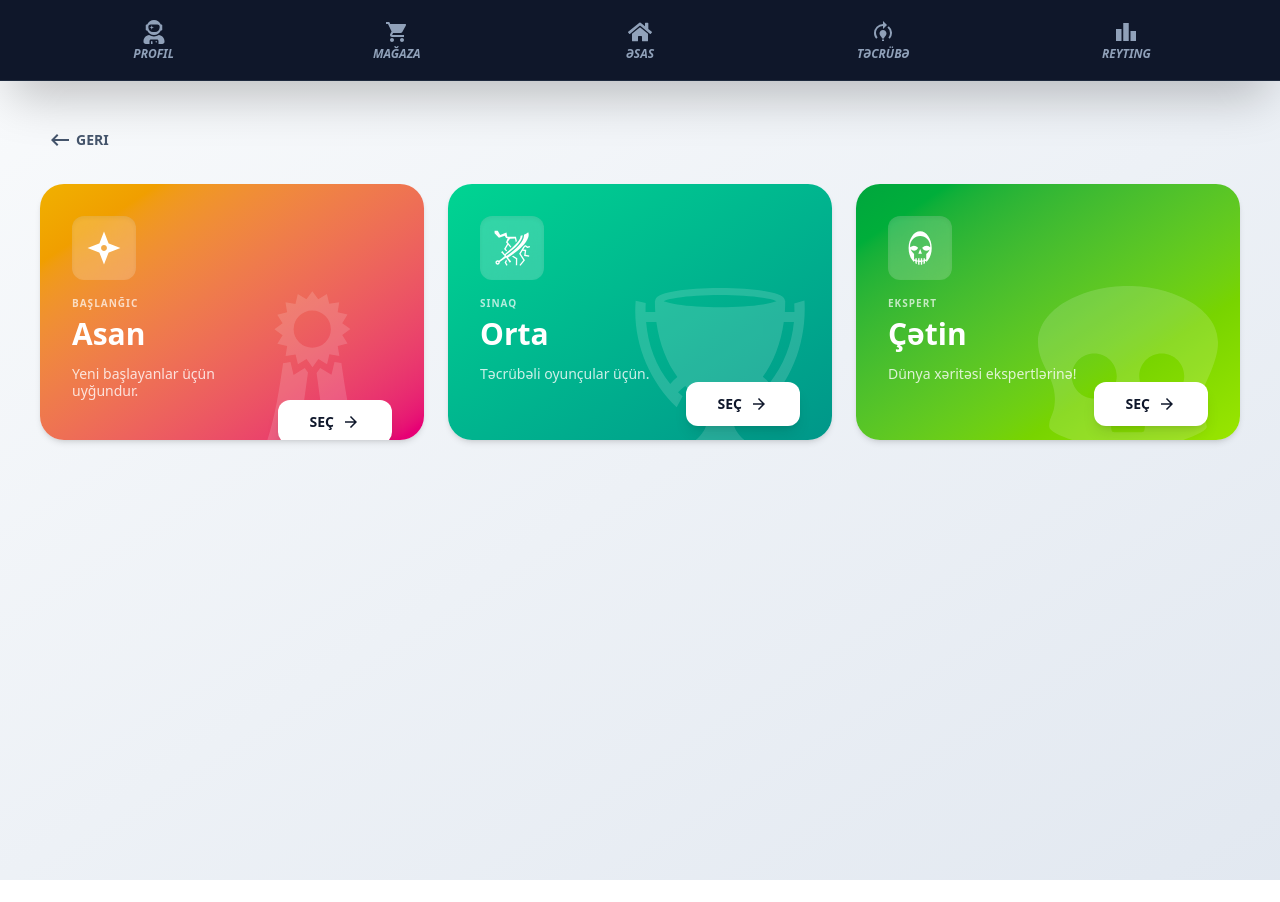
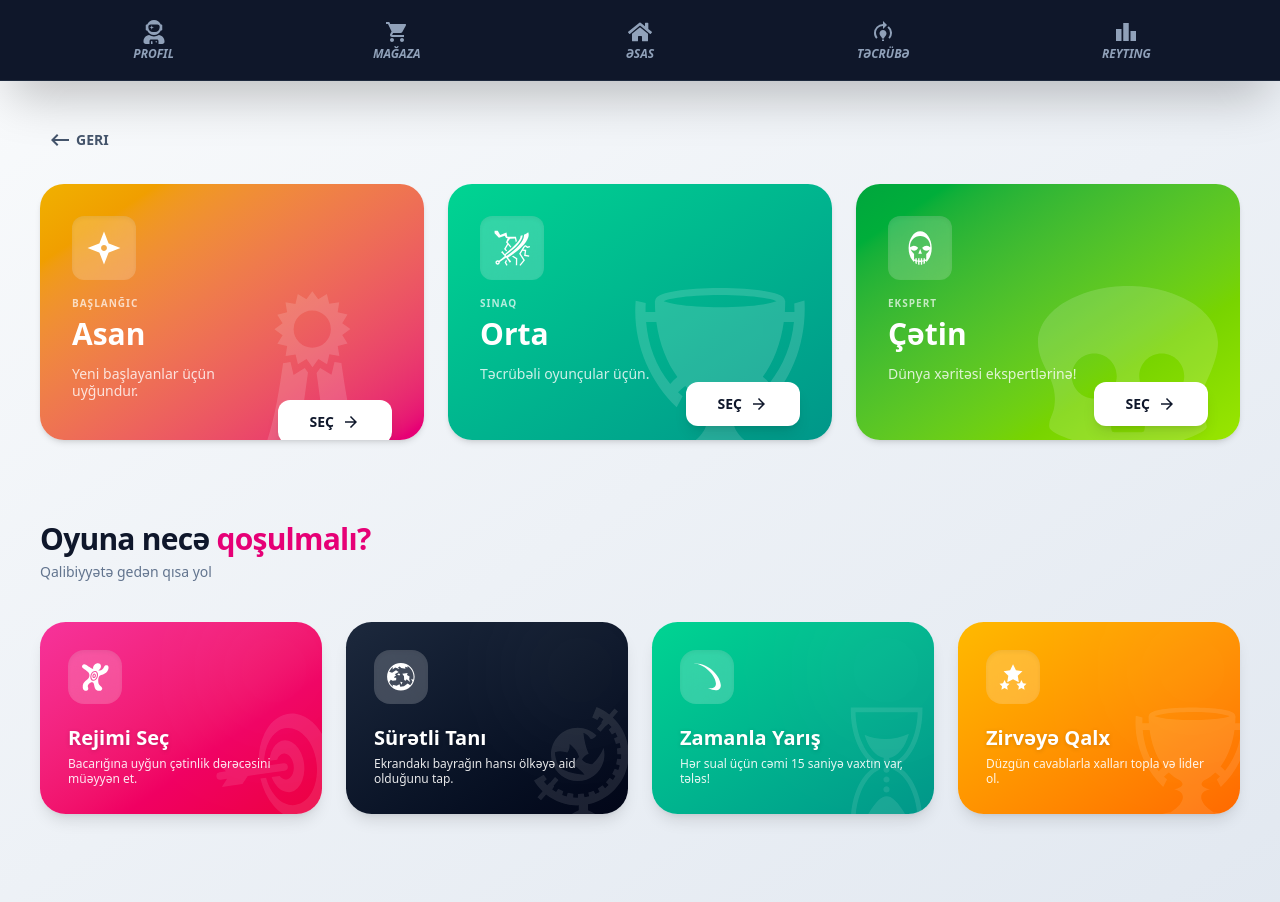
Before and after one commit to DashginAsgarli/Flag-Quiz-App, a React (Vite) app: page /games/flag in a window 1280 px wide. Before the commit the page ends 880 px from the top, so only its background shows below. Built offline with nearby package versions, Linux system fonts and the light colour scheme; no server answers.

Commit message:
new section creat

```diff
--- a/src/page-component/Games/ContinentGame.jsx
+++ b/src/page-component/Games/ContinentGame.jsx
@@ -1,5 +1,6 @@
 import React from 'react'
 import { NavLink } from 'react-router-dom';
+import GameRul from './GameRul'
 import { MdArrowForward, MdKeyboardBackspace } from "react-icons/md";
 import { GiSandsOfTime, GiCampfire, GiDrippingSword, GiShieldEchoes, GiPortal, GiMagickTrick } from "react-icons/gi";
 function ContinentGame() {
@@ -83,6 +84,7 @@ function ContinentGame() {
               </div>
             ))}
           </div>
+          <GameRul/>
         </div>
       </section>
     </>
--- a/src/page-component/Games/CurrencyGame.jsx
+++ b/src/page-component/Games/CurrencyGame.jsx
@@ -1,5 +1,6 @@
 import React from 'react'
 import { NavLink } from 'react-router-dom';
+import GameRul from './GameRul'
 import { MdArrowForward, MdKeyboardBackspace } from "react-icons/md";
 import { GiBabyFace, GiLevelEndFlag, GiTargetDummy, GiTrophyCup, GiAbstract013, GiCrossedSwords } from "react-icons/gi";
 function CurrencyGame() {
@@ -84,6 +85,7 @@ function CurrencyGame() {
                             </div>
                         ))}
                     </div>
+                    <GameRul />
                 </div>
             </section>
         </>
--- a/src/page-component/Games/FlagGame.jsx
+++ b/src/page-component/Games/FlagGame.jsx
@@ -2,7 +2,7 @@ import React from 'react'
 import { NavLink } from 'react-router-dom';
 import { GiStarShuriken, GiLightningSaber, GiSkullMask, GiRibbonMedal, GiTrophy, GiDeathSkull } from "react-icons/gi";
 import { MdArrowForward, MdKeyboardBackspace } from "react-icons/md";
-
+import GameRul from './GameRul'
 function FlagGame() {
   const levels = [
     {
@@ -85,6 +85,7 @@ function FlagGame() {
               </div>
             ))}
           </div>
+          <GameRul />
         </div>
       </section>
     </>
--- /dev/null
+++ b/src/page-component/Games/GameRul.jsx
@@ -0,0 +1,78 @@
+import React from 'react';
+import { GiTargetDummy, GiBullseye,  GiWorld, GiGlobe, GiQuickSlash, GiSandsOfTime, GiStarsStack, GiTrophy } from "react-icons/gi";
+
+const HowToPlay = () => {
+    const steps = [
+        {
+            title: "Rejimi Seç",
+            desc: "Bacarığına uyğun çətinlik dərəcəsini müəyyən et.",
+            icon: <GiTargetDummy />,
+            bgIcon: <GiBullseye />,
+            gradient: "from-pink-500 to-rose-600",
+        },
+        {
+            title: "Sürətli Tanı",
+            desc: "Ekrandakı bayrağın hansı ölkəyə aid olduğunu tap.",
+            icon: <GiWorld />,
+            bgIcon: <GiGlobe />,
+            gradient: "from-slate-800 to-slate-950",
+        },
+        {
+            title: "Zamanla Yarış",
+            desc: "Hər sual üçün cəmi 15 saniyə vaxtın var, tələs!",
+            icon: <GiQuickSlash />,
+            bgIcon: <GiSandsOfTime />,
+            gradient: "from-emerald-400 to-teal-600",
+        },
+        {
+            title: "Zirvəyə Qalx",
+            desc: "Düzgün cavablarla xalları topla və lider ol.",
+            icon: <GiStarsStack />,
+            bgIcon: <GiTrophy />,
+            gradient: "from-amber-400 to-orange-500",
+        },
+    ];
+
+    return (
+        <div className="mt-10 md:mt-20 mb-10 font-sans">
+            <div className="max-w-7xl mx-auto">
+                <div className="mb-6 md:mb-10 text-center md:text-left">
+                    <h2 className="text-xl md:text-3xl font-black text-slate-900 tracking-tight leading-tight">
+                        Oyuna necə <span className="text-pink-600">qoşulmalı?</span>
+                    </h2>
+                    <p className="text-slate-500 text-xs md:text-sm mt-1">Qalibiyyətə gedən qısa yol</p>
+                </div>
+
+                <div className="grid grid-cols-2 lg:grid-cols-4 gap-3 md:gap-6">
+                    {steps.map((step, index) => (
+                        <div key={index} className={`group relative overflow-hidden rounded-2xl md:rounded-[1.6rem] p-4 md:p-7 h-32 md:h-48 flex flex-col justify-between bg-gradient-to-br ${step.gradient} text-white shadow-lg transition-all duration-500 hover:scale-[1.03] hover:shadow-2xl hover:shadow-pink-500/10`}>
+
+                            <div className="relative z-20 flex justify-between items-start">
+                                <div className="p-2 md:p-3 bg-white/20 backdrop-blur-md rounded-lg md:rounded-2xl shadow-inner group-hover:rotate-[10deg] transition-transform duration-500">
+                                    <span className="text-xl md:text-3xl">{step.icon}</span>
+                                </div>
+                            </div>
+
+                            <div className="relative z-20">
+                                <h4 className="text-sm md:text-xl font-extrabold mb-1 drop-shadow-sm">
+                                    {step.title}
+                                </h4>
+                                <p className="text-[10px] md:text-xs opacity-90 font-medium leading-tight line-clamp-2 md:line-clamp-none">
+                                    {step.desc}
+                                </p>
+                            </div>
+
+                            <div className="absolute -right-2 -bottom-2 md:-right-4 md:-bottom-4 opacity-10 text-6xl md:text-9xl group-hover:scale-125 group-hover:-rotate-12 transition-all duration-1000 pointer-events-none">
+                                {step.bgIcon}
+                            </div>
+
+                            <div className="absolute top-0 right-0 w-24 h-24 bg-white/10 rounded-full blur-[40px] md:blur-[60px]"></div>
+                        </div>
+                    ))}
+                </div>
+            </div>
+        </div>
+    );
+};
+
+export default HowToPlay;
```
